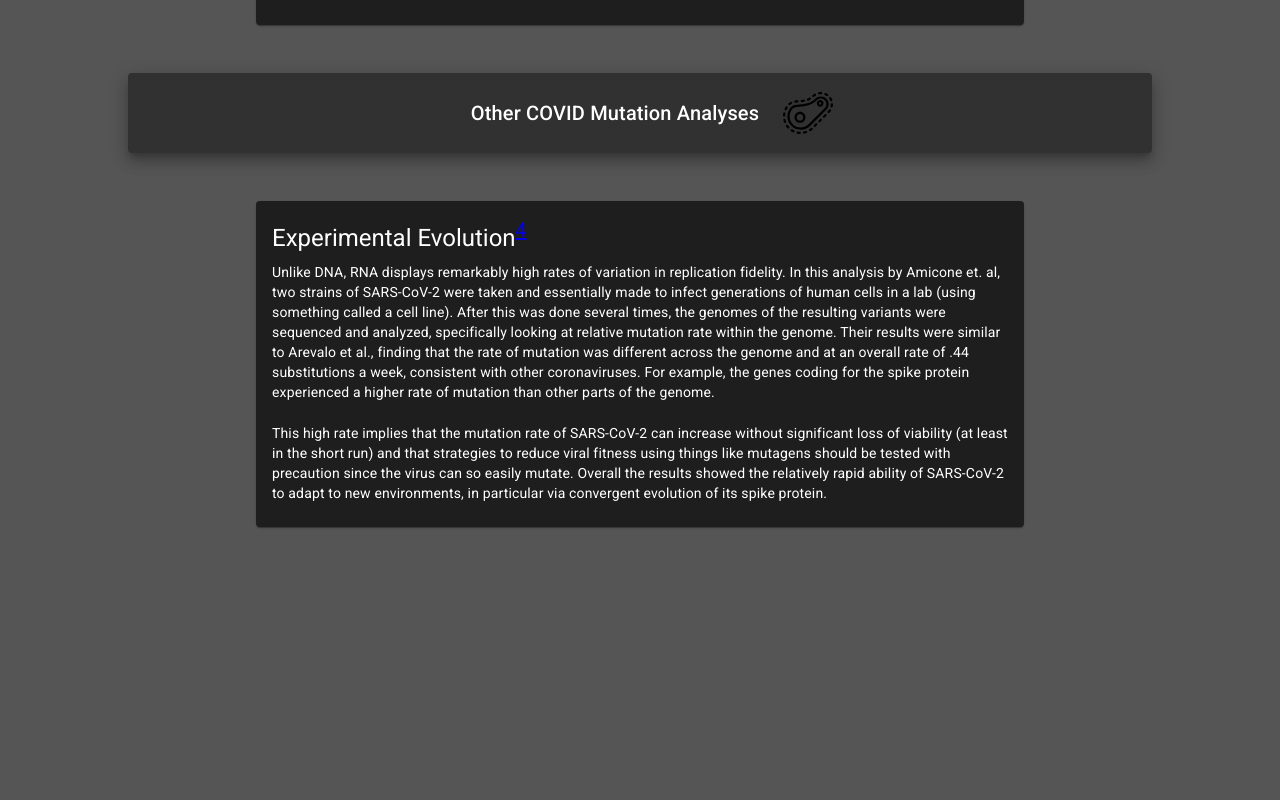
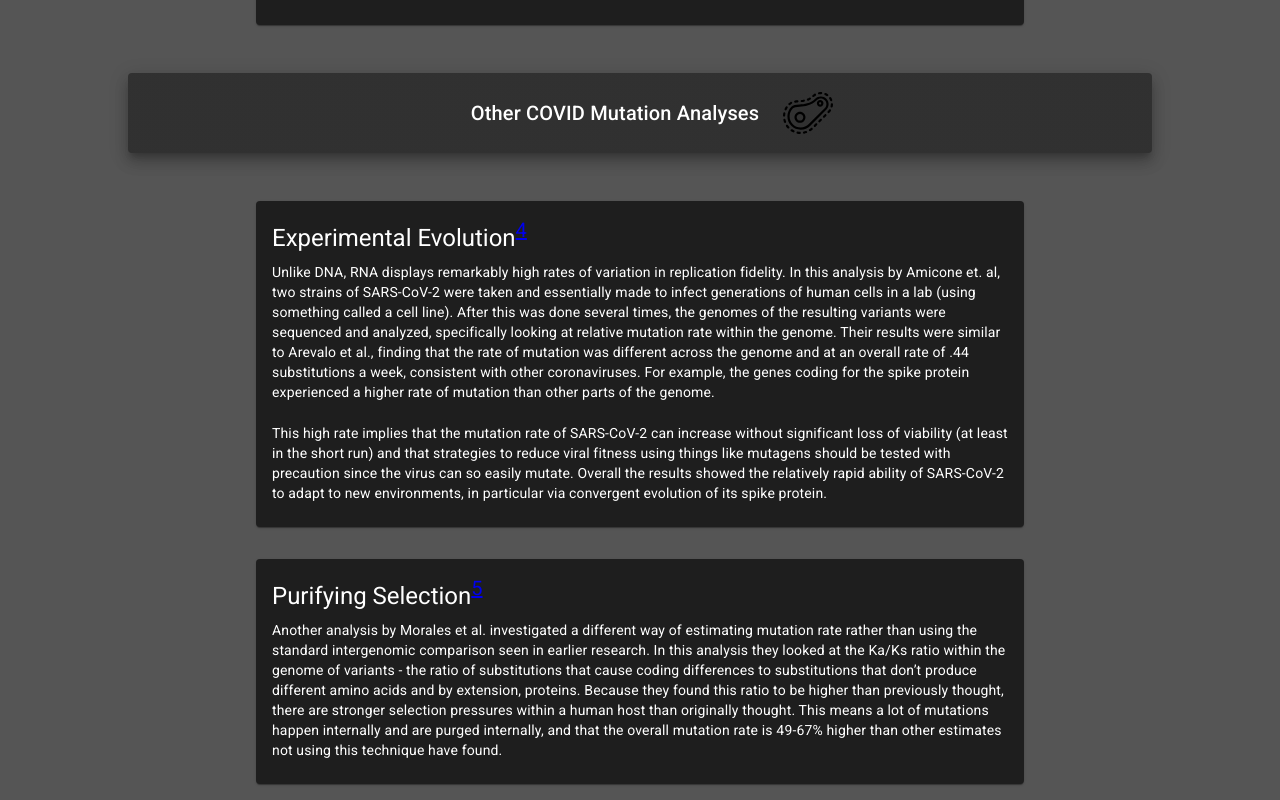
Before and after one commit to Zach332/COVIDMutationRateSite, a JavaScript app: page / in a window 1280 px wide. Shown: the part 3749-4549 px from the top of the page. Before the commit the page ends 4292 px from the top, so only its background shows below. Built offline with nearby package versions, Linux system fonts and the light colour scheme; the HTML template or start-up script is replaced by a standard one.

Commit message:
Add purifying selection info

```diff
--- a/src/App.js
+++ b/src/App.js
@@ -161,7 +161,17 @@ function App() {
                 </Typography>
                 <br></br>
                 <Typography variant="body2">
-                This high rate implies that the mutation rate of SARS-CoV-2 can increase without significant loss of viability	(at least in the	short run) and	that strategies to reduce viral fitness using things like mutagens should be tested with precaution since the virus can so easily mutate. Overall the results showed the relatively rapid ability of SARS-CoV-2 to adapt to new environments, in particular via convergent evolution of its spike protein.
+                This high rate implies that the mutation rate of SARS-CoV-2 can increase without significant loss of viability (at least in the short run) and	that strategies to reduce viral fitness using things like mutagens should be tested with precaution since the virus can so easily mutate. Overall the results showed the relatively rapid ability of SARS-CoV-2 to adapt to new environments, in particular via convergent evolution of its spike protein.
+                </Typography>
+            </CardContent>
+        </Card>
+        <Card sx={{m: 2, width: '60%'}}>
+            <CardContent>
+                <Typography gutterBottom variant="h5" component="div">
+                    Purifying Selection<sup><a href="https://academic.oup.com/gbe/article/13/10/evab196/6357039" target="_blank">5</a></sup>
+                </Typography>
+                <Typography variant="body2">
+                    Another analysis by Morales et al. investigated a different way of estimating mutation rate rather than using the standard intergenomic comparison seen in earlier research. In this analysis they looked at the Ka/Ks ratio within the genome of variants - the ratio of substitutions that cause coding differences to substitutions that don’t produce different amino acids and by extension, proteins. Because they found this ratio to be higher than previously thought, there are stronger selection pressures within a human host than originally thought. This means a lot of mutations happen internally and are purged internally, and that the overall mutation rate is 49-67% higher than other estimates not using this technique have found.
                 </Typography>
             </CardContent>
         </Card>
```
